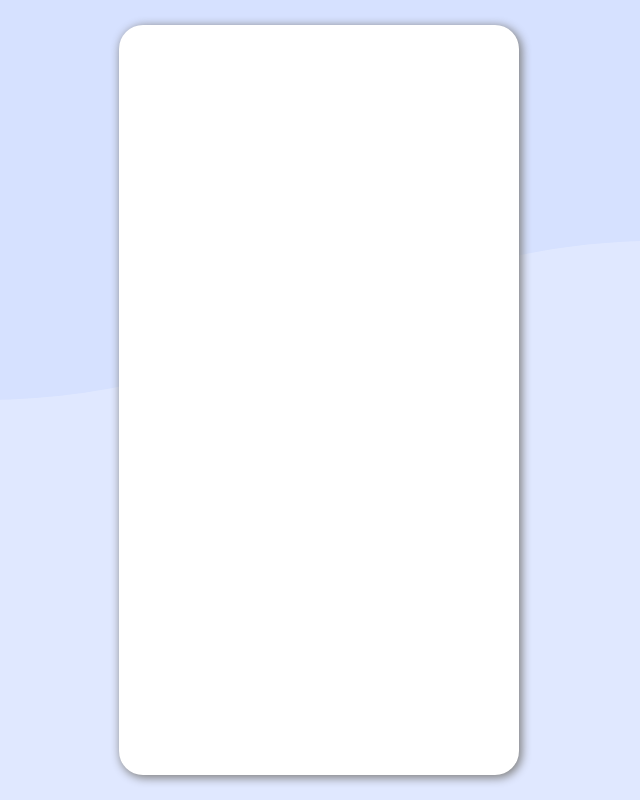
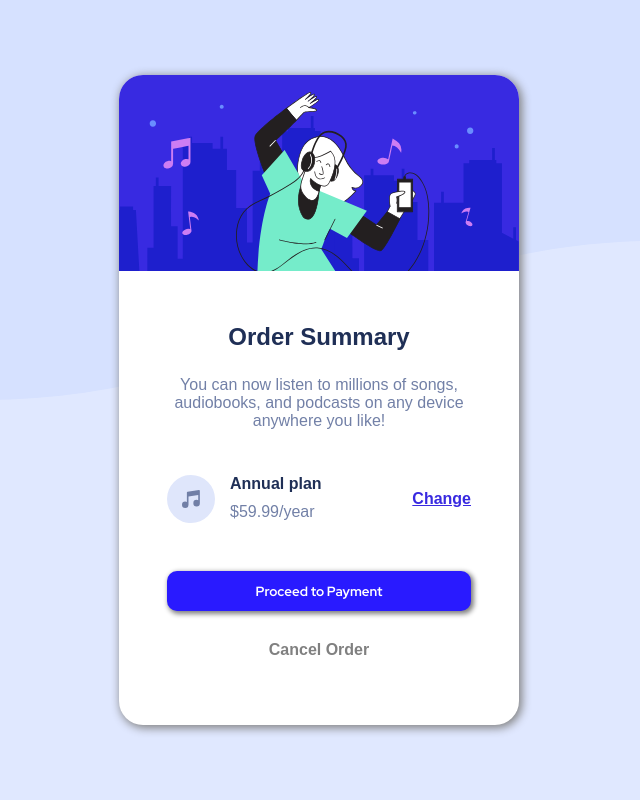
Before and after one commit to fnacarellidev/order-summary-component, a plain HTML site: page index.html in a window 1280 px wide. Shown: the whole page, without its empty margins (321-961 px from the left). Drawn offline with Linux system fonts and the light colour scheme.

Commit message:
project finished

```diff
--- a/index.html
+++ b/index.html
@@ -16,7 +16,26 @@
         <img src="./images/pattern-background-desktop.svg" alt="bg-image" class="bg-img">
         <div class="component-container">
             <div class="component">
-
+                <img src="./images/illustration-hero.svg" alt="" class="component-img">
+                <div class="component-content-wrap">
+                    <h2 class="title">Order Summary</h2>
+                    <p class="subtitle">You can now listen to millions of songs,
+                        audiobooks, and podcasts on any device
+                        anywhere you like!
+                    </p>
+                    <div class="plan-wrap">
+                        <img src="./images/icon-music.svg" alt="music-icon" class="music-svg">
+                        <div class="spacebetween">
+                            <div class="txt-plan-wrap">
+                                <p>Annual plan</p>
+                                <p>$59.99/year</p>
+                            </div>
+                            <p>Change</p>
+                        </div>
+                    </div>
+                    <input type="button" value="Proceed to Payment" class="button">
+                    <p class="cancel">Cancel Order</p>
+                </div>
             </div>
         </div>
     </div>
--- a/styles.css
+++ b/styles.css
@@ -9,6 +9,7 @@
 * {
     font-family: "Red-Hat-Display", sans-serif;
     margin: 0;
+    box-sizing: border-box;
 }
 
 body {
@@ -23,6 +24,12 @@ body {
     justify-content: center;
 }
 
+.component-img {
+    width: 100%;
+    border-top-left-radius: 1.5em;
+    border-top-right-radius: 1.5em;
+}
+
 .bg-img {
     width: 100%;
     height: 50vh;
@@ -31,9 +38,107 @@ body {
 
 .component {
     width: 400px;
-    height: 750px;
+    height: 650px;
     background-color: white;
     position: relative;
     border-radius: 1.5em;
     box-shadow: 2px 2px 10px 1px grey;
 }
+
+.component-content-wrap {
+    padding: 3em 3em;
+}
+
+.title {
+    font-weight: 700;
+    color: var(--darkblue);
+    text-align: center;
+    margin-bottom: 25px;
+}
+
+.subtitle {
+    font-weight: 500;
+    color: var(--desaturatedblue);
+    text-align: center;
+    margin-bottom: 45px;
+}
+
+.plan-wrap {
+    display: flex;
+    height: 100%;
+    margin-bottom: 3em;
+}
+
+.music-svg {
+    margin-right: 15px;
+}
+
+.spacebetween {
+    display: flex;
+    width: 100%;
+    justify-content: space-between;
+}
+
+.txt-plan-wrap :nth-child(1) {
+    font-weight: 700;
+    color: var(--darkblue);
+    margin-bottom: 10px;
+}
+
+.txt-plan-wrap :nth-child(2) {
+    font-weight: 500;
+    color: var(--desaturatedblue);
+    font-weight: 500;
+}
+.spacebetween > p {
+    color: var(--brighblue);
+    text-decoration: underline var(--brighblue);
+    font-weight: 700;
+    height: fit-content;
+    margin-top: auto;
+    margin-bottom: auto;
+}
+
+.spacebetween > p:hover {
+    text-decoration: none;
+    color: hsl(244, 98%, 71%);
+    cursor: pointer;
+}
+
+.button {
+    width: 100%;
+    height: 3em;
+    font-family: "Red Hat Display", sans-serif;
+    background-color: hsl(244, 100%, 55%);
+    border: none;
+    color: white;
+    font-weight: 700;
+    border-radius: 10px;
+    box-shadow: 2px 2px 5px 1px grey;
+    cursor: pointer;
+    margin-bottom: 30px;
+}
+
+.button:hover {
+    background-color: hsl(244, 98%, 71%);
+}
+
+.cancel {
+    color: grey;
+    font-weight: 700;
+    width: fit-content;
+    text-align: center;
+    margin-left: auto;
+    margin-right: auto;
+}
+
+.cancel:hover {
+    color: black;
+    cursor: pointer;
+}
+
+@media (max-width: 600px) {
+    .bg-img {
+        display: none;
+    }
+}
```
